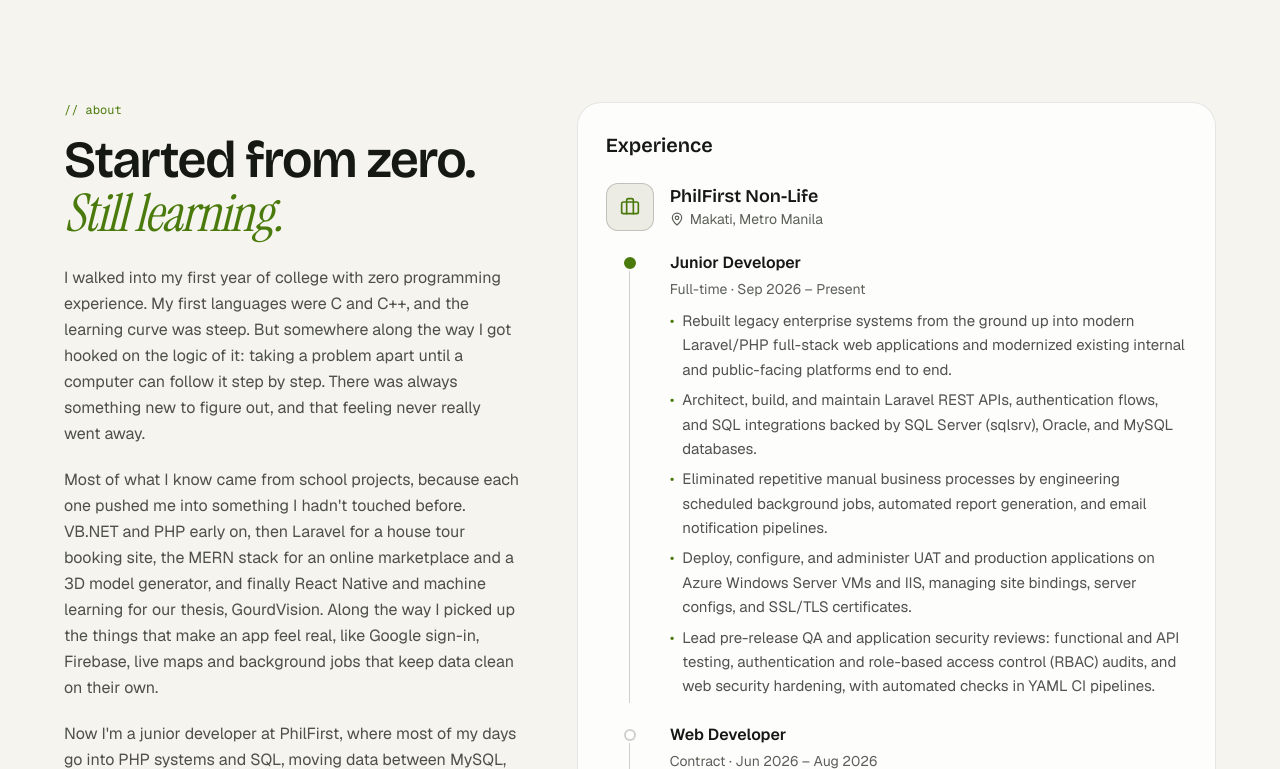
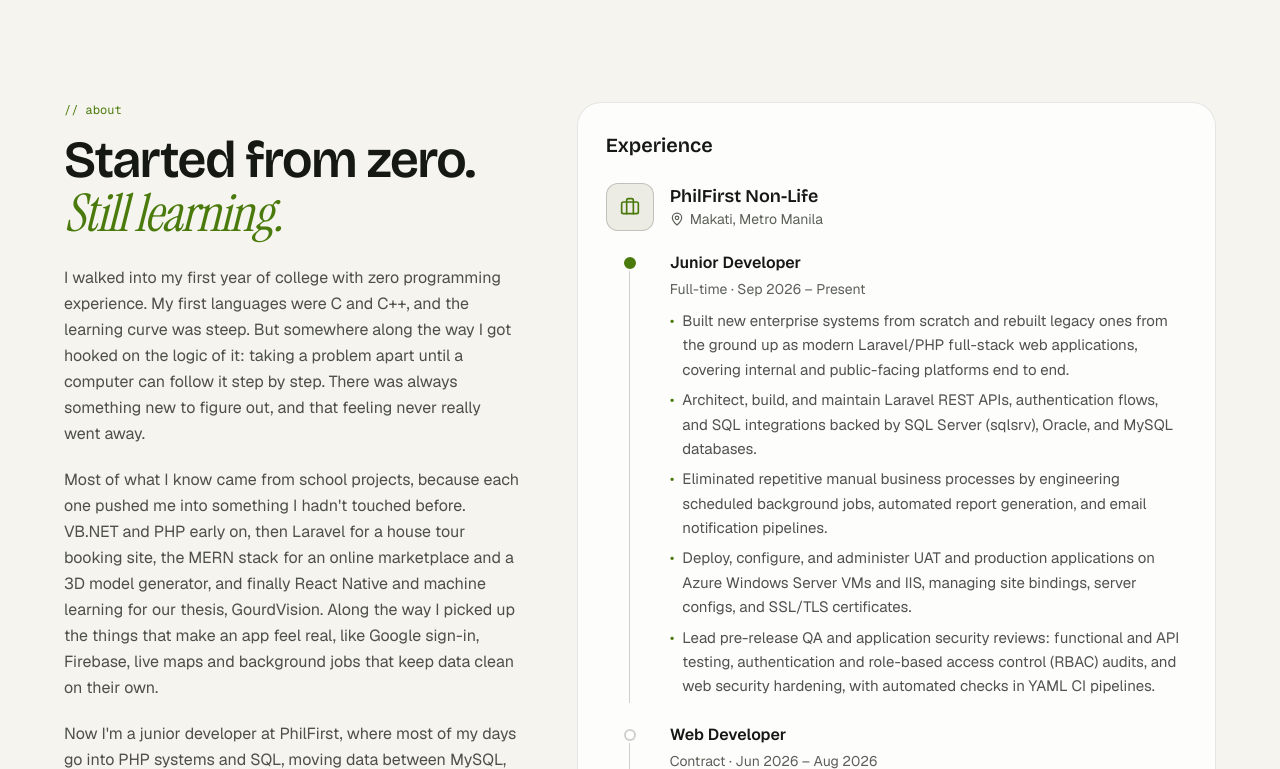
Before and after one commit to Shiidoooo/portfolio-website, a Next.js app: page / in a window 1280 px wide. Shown: the part 862-1631 px from the top of the page. Built offline with nearby package versions, Linux system fonts and the light colour scheme.

Commit message:
Show building new systems from scratch in Junior Developer role

```diff
--- a/src/content/profile.ts
+++ b/src/content/profile.ts
@@ -217,7 +217,7 @@ const juniorDeveloperRole: Role = {
   employmentType: "Full-time",
   period: "Sep 2026 – Present",
   highlights: [
-    "Rebuilt legacy enterprise systems from the ground up into modern Laravel/PHP full-stack web applications and modernized existing internal and public-facing platforms end to end.",
+    "Built new enterprise systems from scratch and rebuilt legacy ones from the ground up as modern Laravel/PHP full-stack web applications, covering internal and public-facing platforms end to end.",
     "Architect, build, and maintain Laravel REST APIs, authentication flows, and SQL integrations backed by SQL Server (sqlsrv), Oracle, and MySQL databases.",
     "Eliminated repetitive manual business processes by engineering scheduled background jobs, automated report generation, and email notification pipelines.",
     "Deploy, configure, and administer UAT and production applications on Azure Windows Server VMs and IIS, managing site bindings, server configs, and SSL/TLS certificates.",
```
Also changed, not shown: 1 other file (tests, documents, lock files or other folders).
